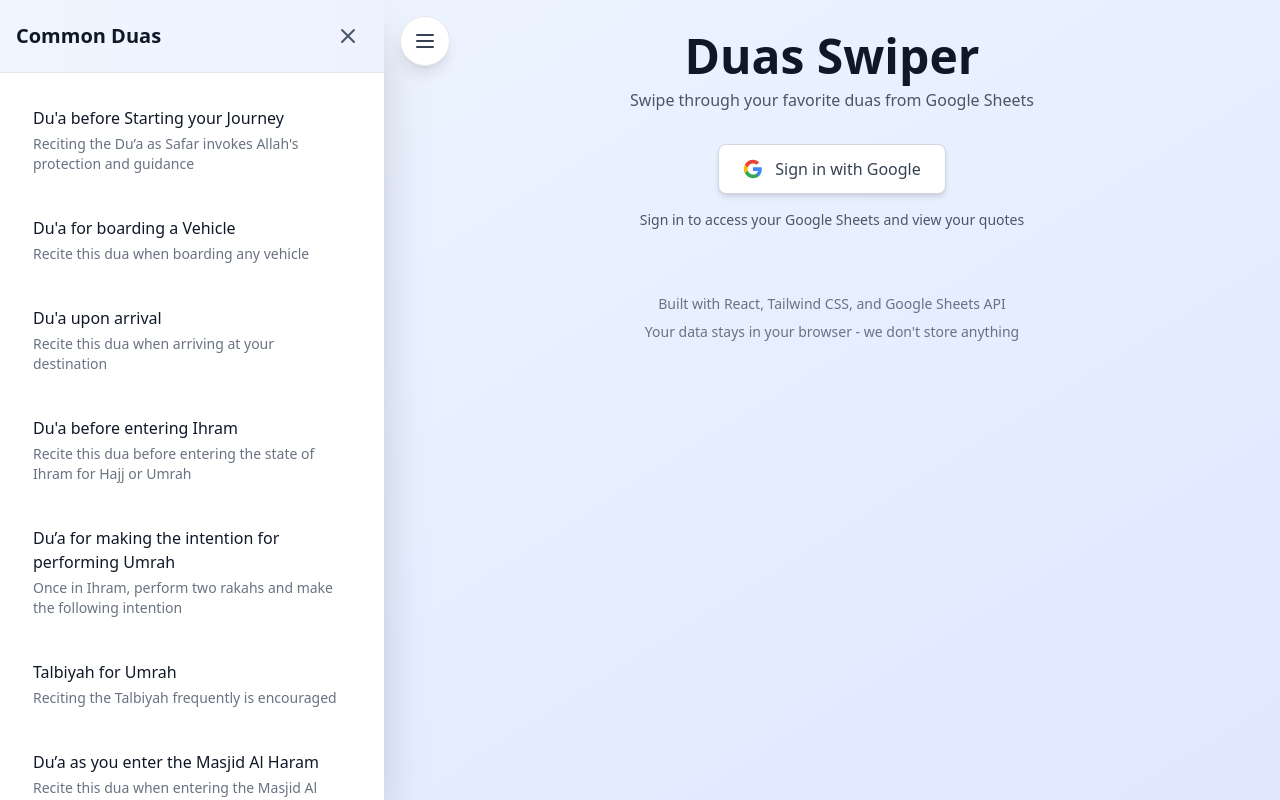
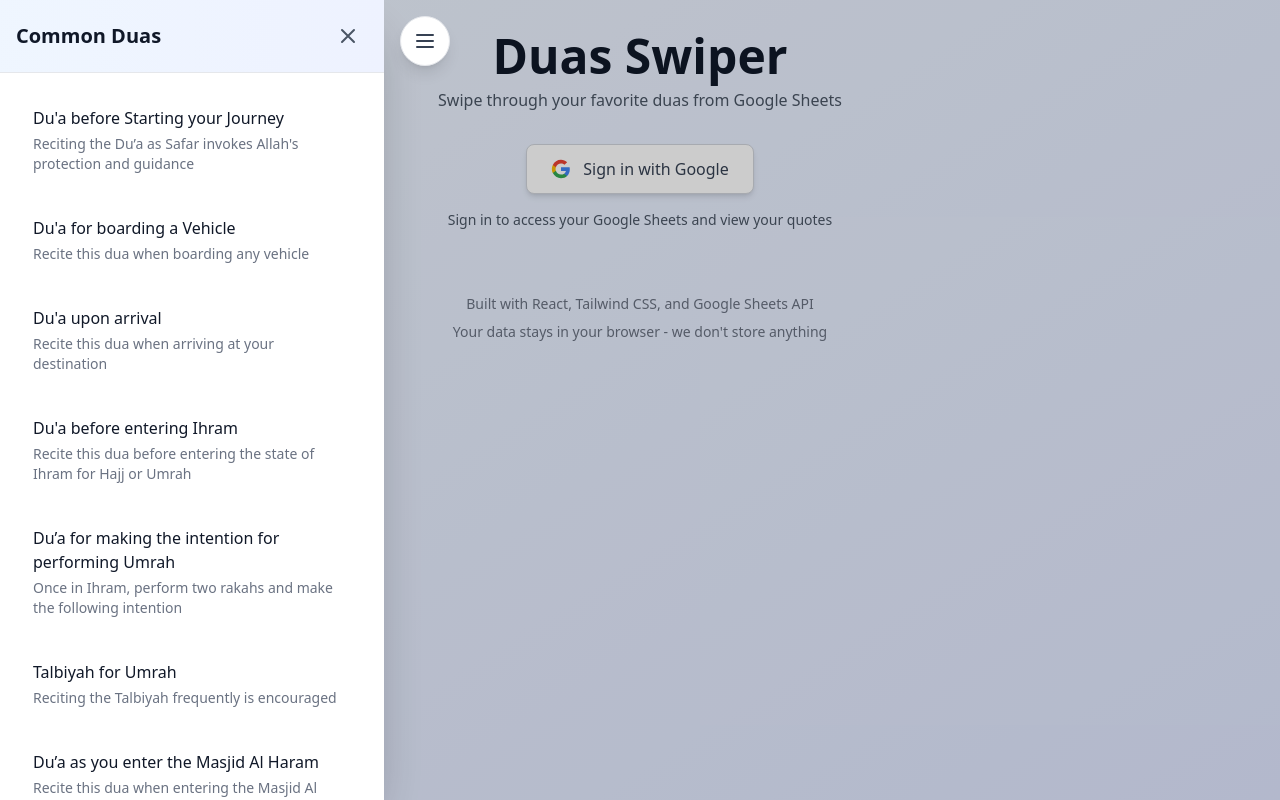
Before and after one commit to sraja7272/Dua-Swiper, a React (Vite) app: page / in a window 1280 px wide. Both pictures are taken after a click on the button "Toggle duas panel". Built offline with nearby package versions, Linux system fonts and the light colour scheme; a web font is replaced by a local one.

Commit message:
Enhance DuasPanel functionality with backdrop overlay and simplify layout transitions in App component

```diff
--- a/src/App.jsx
+++ b/src/App.jsx
@@ -148,15 +148,20 @@ function App() {
 
   return (
     <div className="min-h-screen relative flex">
+      {/* Backdrop overlay */}
+      {isDuasPanelOpen && (
+        <div
+          className="fixed inset-0 bg-black/20 z-30"
+          onClick={() => setIsDuasPanelOpen(false)}
+          aria-hidden="true"
+        />
+      )}
+
       {/* Duas Panel */}
       <DuasPanel isOpen={isDuasPanelOpen} onClose={() => setIsDuasPanelOpen(false)} />
 
       {/* Main Content Container */}
-      <div
-        className={`flex-1 transition-all duration-300 ease-in-out min-h-screen w-full ${
-          isDuasPanelOpen ? 'md:ml-96 ml-80' : ''
-        }`}
-      >
+      <div className="flex-1 min-h-screen w-full">
         <div className="min-h-screen py-8 px-4">
           {/* Toggle Button - Top Left */}
           <button
@@ -238,11 +243,7 @@ function App() {
               </div>
               </>
             ) : (
-              <div
-                className={`fixed inset-0 flex flex-col transition-all duration-300 ease-in-out ${
-                  isDuasPanelOpen ? 'md:left-96 left-80' : 'left-0'
-                }`}
-              >
+              <div className="fixed inset-0 flex flex-col">
                 {/* Profile Menu at top right */}
                 <div className="absolute top-4 right-4 z-50">
                   <ProfileMenu
```
